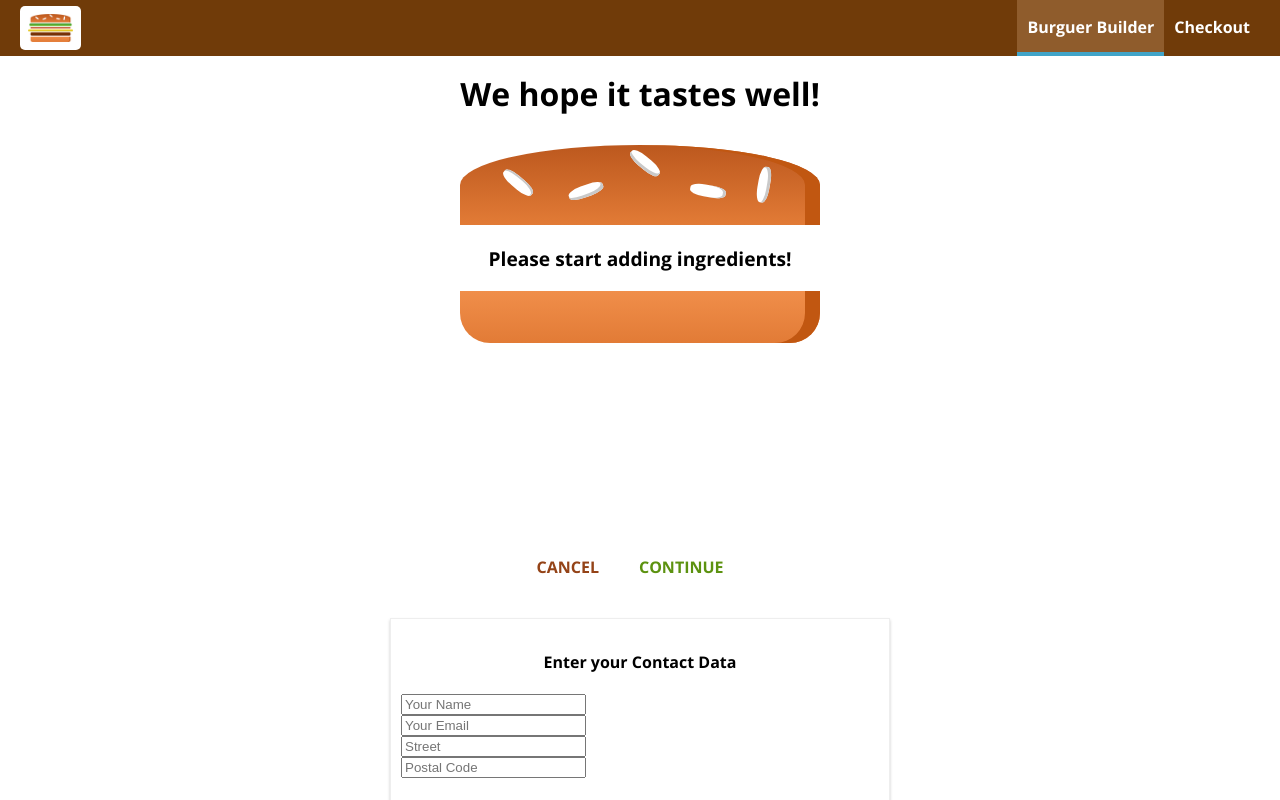
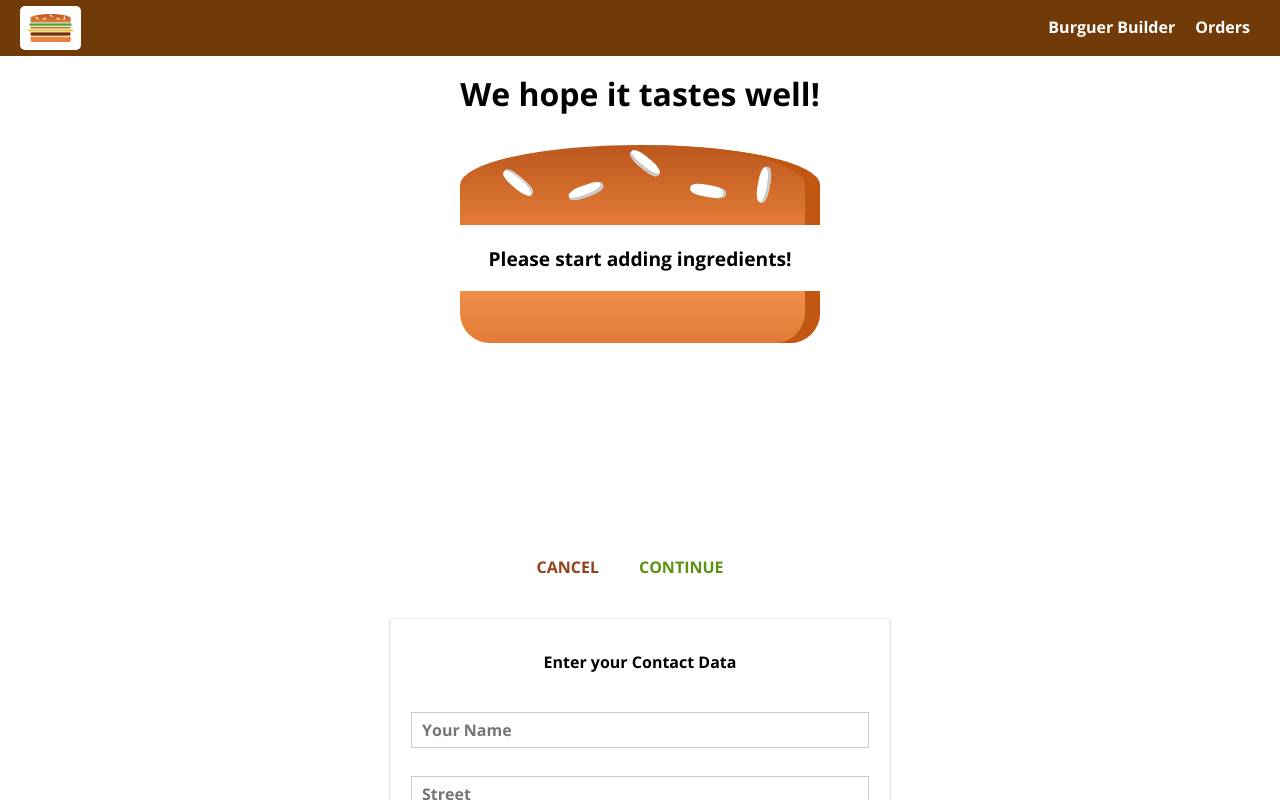
Before and after one commit to DanyGal84/react-course, a React app in the folder burguer-builder/: page /checkout in a window 1280 px wide. Both pictures are taken after a click on the button "CONTINUE". Shown: the top 800 px of the page. Built offline with nearby package versions, Linux system fonts and the light colour scheme.

Commit message:
Section 13, Lesson 240

```diff
--- a/burguer-builder/src/App.js
+++ b/burguer-builder/src/App.js
@@ -4,6 +4,7 @@ import { Route, Switch } from 'react-router-dom';
 import Layout from './hoc/Layout/Layout';
 import BurgerBuilder from './containers/BurgerBuilder/BurgerBuilder';
 import Checkout from './containers/Checkout/Checkout';
+import Orders from './containers/Orders/Orders';
 
 class App extends Component {
   render() {
@@ -12,6 +13,7 @@ class App extends Component {
         <Layout>
           <Switch>
             <Route path="/checkout" component={Checkout}/>
+            <Route path="/orders" component={Orders}/>
             <Route path="/" exact component={BurgerBuilder}/>
           </Switch>
         </Layout>
--- a/burguer-builder/src/components/Navigation/NavigationItems/NavigationItem/NavigationItem.js
+++ b/burguer-builder/src/components/Navigation/NavigationItems/NavigationItem/NavigationItem.js
@@ -1,10 +1,11 @@
 import React from 'react';
+import { NavLink } from 'react-router-dom';
 
 import classes from './NavigationItem.css'
 
 const navigationItem = (props) => (
   <li className={classes.NavigationItem}>
-    <a href={props.link} className={props.active ? classes.active : null}>{props.children}</a>
+    <NavLink to={props.link} exact={props.exact} activeClassName={classes.active}>{props.children}</NavLink>
   </li>
 );
 
--- a/burguer-builder/src/components/Navigation/NavigationItems/NavigationItems.js
+++ b/burguer-builder/src/components/Navigation/NavigationItems/NavigationItems.js
@@ -5,8 +5,8 @@ import NavigationItem from './NavigationItem/NavigationItem';
 
 const navigationItems = () => (
   <ul className={classes.NavigationItems}>
-    <NavigationItem link="/" active>Burguer Builder</NavigationItem>
-    <NavigationItem>Checkout</NavigationItem>
+    <NavigationItem link="/" exact>Burguer Builder</NavigationItem>
+    <NavigationItem link="/orders">Orders</NavigationItem>
   </ul>
 );
 
--- /dev/null
+++ b/burguer-builder/src/components/Order/Order.css
@@ -0,0 +1,8 @@
+.Order {
+  width: 80%;
+  border: 1px solid #eee;
+  box-shadow: 0 2px 3px #ccc;
+  padding: 10px;
+  margin: 10px auto;
+  box-sizing: border-box;
+}
--- a/burguer-builder/src/components/Order/Order.js
+++ b/burguer-builder/src/components/Order/Order.js
@@ -0,0 +1,33 @@
+import React from 'react';
+
+import classes from './Order.css';
+
+const order = (props) => {
+  const ingredients = [];
+
+  for (let ingredientName in  props.ingredients) {
+    ingredients.push({
+      name: ingredientName,
+      amount: props.ingredients[ingredientName]
+    });
+  }
+
+  const ingredientOutput = ingredients.map(ingredient => {
+    return <span style={{
+      textTransform: 'capitalize',
+      display: 'inline',
+      margin: '0 8px',
+      border: '1px solid #ccc',
+      padding: '5px'
+      }} key={ingredient.name}>{ ingredient.name } ({ ingredient.amount })</span>;
+  })
+
+  return (
+    <div className={classes.Order}>
+      <p>Ingredients: { ingredientOutput }</p>
+      <p>Price: <strong>MXN { Number.parseFloat(props.price).toFixed(2)}</strong></p>
+    </div>
+  );
+};
+
+export default order;
--- /dev/null
+++ b/burguer-builder/src/components/UI/Input/Input.css
@@ -0,0 +1,27 @@
+.Input {
+  width: 100%;
+  padding: 10px;
+  box-sizing: border-box;
+}
+
+.Label {
+  font-weight: bold;
+  display: block;
+  margin-bottom: 8px;
+}
+
+.InputElement {
+  display: block;
+  width: 100%;
+  outline: none;
+  border: 1px solid #ccc;
+  background-color: white;
+  font: inherit;
+  padding: 6px 10px;
+  box-sizing: border-box;
+}
+
+.InputElement:focus {
+  outline: none;
+  background-color: #ccc;
+}
--- /dev/null
+++ b/burguer-builder/src/components/UI/Input/Input.js
@@ -0,0 +1,35 @@
+import React from 'react';
+
+import classes from './Input.css';
+
+const input = (props) => {
+  let inputElement = null;
+
+  switch (props.elementType) {
+    case ('input') :
+      inputElement = <input className={classes.InputElement} {...props.elementConfig} value={props.value}/>;
+      break;
+    case ('textarea') :
+      inputElement = <textarea className={classes.InputElement} {...props.elementConfig} value={props.value}/>;
+      break;
+    case ('select') :
+      inputElement =(
+        <select className={classes.InputElement} value={props.value}>
+          { props.elementConfig.options.map(option => (
+            <option key={option.value} value={option.value}>{option.displayValue}</option>
+          ))}
+        </select>);
+      break;
+    default:
+      inputElement = <input className={classes.InputElement} {...props.elementConfig} value={props.value}/>;
+  }
+
+  return (
+    <div className={classes.Input}>
+      <label className={classes.Label}>{props.label}</label>
+      { inputElement }
+    </div>
+  );
+}
+
+export default input;
--- a/burguer-builder/src/containers/Checkout/ContactData/ContactData.css
+++ b/burguer-builder/src/containers/Checkout/ContactData/ContactData.css
@@ -8,10 +8,6 @@
   box-sizing: border-box;
 }
 
-.Input {
-  display: block;
-}
-
 @media (min-width: 600px) {
   .ContactData {
     width: 500px;
--- a/burguer-builder/src/containers/Checkout/ContactData/ContactData.js
+++ b/burguer-builder/src/containers/Checkout/ContactData/ContactData.js
@@ -4,14 +4,61 @@ import Button from '../../../components/UI/Button/Button';
 import classes from './ContactData.css';
 import axios from '../../../axios-orders';
 import Spinner from '../../../components/UI/Spinner/Spinner';
+import Input from '../../../components/UI/Input/Input';
 
 class ContactData extends Component {
   state = {
-    name: '',
-    email: '',
-    address: {
-      street: '',
-      postalCode: ''
+    orderForm: {
+      name: {
+        elementType: 'input',
+        elementConfig: {
+          type: 'text',
+          placeholder: 'Your Name'
+        },
+        value: ''
+      },
+      street: {
+        elementType: 'input',
+        elementConfig: {
+          type: 'text',
+          placeholder: 'Street'
+        },
+        value: ''
+      },
+      zipCode: {
+        elementType: 'input',
+        elementConfig: {
+          type: 'text',
+          placeholder: 'Zip Code'
+        },
+        value: ''
+      },
+      country: {
+        elementType: 'input',
+        elementConfig: {
+          type: 'text',
+          placeholder: 'Country'
+        },
+        value: ''
+      },
+      email: {
+        elementType: 'input',
+        elementConfig: {
+          type: 'email',
+          placeholder: 'Your E-mail'
+        },
+        value: ''
+      },
+      deliveryMethod: {
+        elementType: 'select',
+        elementConfig: {
+          options: [
+            { value: 'fastest', displayValue: 'Fastest'},
+            { value: 'cheapest', displayValue: 'Cheapest'}
+          ]
+        },
+        value: ''
+      }
     },
     loading: false
   }
@@ -22,17 +69,7 @@ class ContactData extends Component {
     this.setState({ loading: true });
     const order = {
       ingredients: this.props.ingredients,
-      price: this.props.price,
-      customer: {
-        name: 'Daniel Galvan',
-        address: {
-          street: 'Teststreet 1',
-          zipCode: '99823',
-          country: 'Mexico',
-        },
-        email: 'test@test.com'
-      },
-      deliveryMethod: 'fastest'
+      price: this.props.price
     }
 
     axios.post('/orders.json', order).then(response => {
@@ -44,12 +81,20 @@ class ContactData extends Component {
   }
 
   render() {
+    const formElementsArray = [];
+
+    for (let key in this.state.orderForm) {
+      formElementsArray.push({
+        id: key,
+        config: this.state.orderForm[key]
+      });
+    }
+
     let form = (
       <form>
-        <input className={classes.Input} type="text" name="name" placeholder="Your Name"/>
-        <input className={classes.Input} type="email" name="email" placeholder="Your Email"/>
-        <input className={classes.Input} type="text" name="street" placeholder="Street"/>
-        <input className={classes.Input} type="text" name="postal" placeholder="Postal Code"/>
+        { formElementsArray.map(formElement => (
+          <Input key={formElement.id} elementType={formElement.config.elementType} elementConfig={formElement.config.elementConfig} value={formElement.config.value}/>
+        ))}
         <Button btnType="Success" clicked={this.orderHandler}>ORDER</Button>
       </form>
     );
--- /dev/null
+++ b/burguer-builder/src/containers/Orders/Orders.js
@@ -0,0 +1,40 @@
+import React, { Component } from 'react';
+
+import Order from '../../components/Order/Order';
+import axios from '../../axios-orders';
+import withErrorHandler from '../../hoc/withErrorHandler/withErrorHandler';
+
+class Orders extends Component {
+  state = {
+    orders: [],
+    loading: true
+  }
+  componentDidMount() {
+    axios.get('/orders.json').then(res => {
+      const fetchedOrders = [];
+
+      for(let key in res.data) {
+        fetchedOrders.push({
+          ...res.data[key],
+          id: key
+        });
+      }
+
+      this.setState({ loading: false, orders: fetchedOrders });
+    }).catch(err => {
+      this.setState({ loading: false });
+    });
+  }
+
+  render() {
+    return(
+      <div>
+        {this.state.orders.map(order => (
+          <Order key={order.id} ingredients={order.ingredients} price={order.price}/>
+        ))}
+      </div>
+    );
+  }
+}
+
+export default withErrorHandler(Orders, axios);
```
